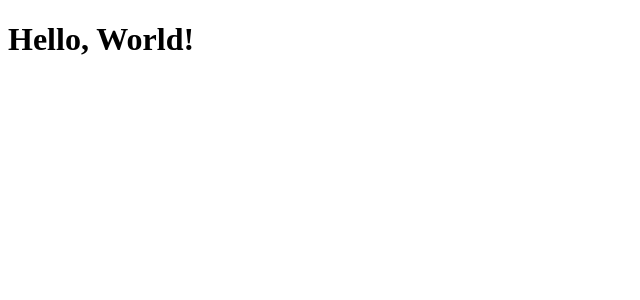
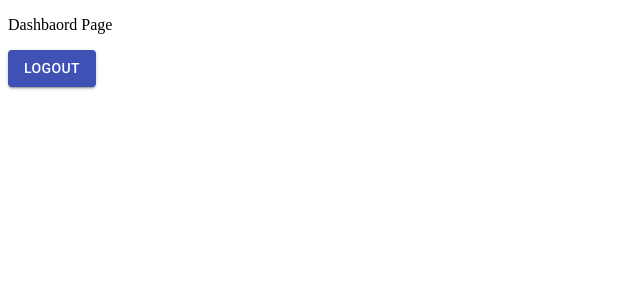
Before and after one commit to hennhen/remotenc-cloudmill-dashboard, a React app: page /dashboard in a window 1280 px wide. Shown: the top 300 px of the page, without its empty margins (0-640 px from the left). Built offline with nearby package versions, Linux system fonts and the light colour scheme.

Commit message:
feat: basic routing setup

```diff
--- a/client/App.js
+++ b/client/App.js
@@ -1,9 +1,17 @@
-import React, { Component } from 'react';
+import React from 'react';
+import { BrowserRouter, Route, Switch } from 'react-router-dom';
 
-class App extends Component {
-  render() {
-    return <h1> Hello, World! </h1>;
-  }
-}
+import { Auth, Dashboard } from './containers';
+
+const App = () => {
+  let routes = (
+    <Switch>
+      <Route path='/dashboard' component={Dashboard} />
+      <Route path='/' component={Auth} />
+    </Switch>
+  );
+
+  return <BrowserRouter>{routes}</BrowserRouter>;
+};
 
 export default App;
--- /dev/null
+++ b/client/containers/Auth/Auth.js
@@ -0,0 +1,26 @@
+import React from 'react';
+import { Button } from '@material-ui/core';
+import PropTypes from 'prop-types';
+
+const Auth = ({ history }) => {
+  return (
+    <>
+      <p>Auth Page</p>
+      <Button
+        color='primary'
+        variant='contained'
+        onClick={() => {
+          history.push('/dashboard');
+        }}
+      >
+        Login
+      </Button>
+    </>
+  );
+};
+
+Auth.propTypes = {
+  history: PropTypes.object
+};
+
+export default Auth;
--- /dev/null
+++ b/client/containers/Dashboard/Dashboard.js
@@ -0,0 +1,26 @@
+import React from 'react';
+import { Button } from '@material-ui/core';
+import PropTypes from 'prop-types';
+
+const Dashbaord = ({ history }) => {
+  return (
+    <>
+      <p>Dashbaord Page</p>
+      <Button
+        color='primary'
+        variant='contained'
+        onClick={() => {
+          history.push('/');
+        }}
+      >
+        Logout
+      </Button>
+    </>
+  );
+};
+
+Dashbaord.propTypes = {
+  history: PropTypes.object
+};
+
+export default Dashbaord;
--- /dev/null
+++ b/client/containers/index.js
@@ -0,0 +1,2 @@
+export { default as Auth } from './Auth/Auth';
+export { default as Dashboard } from './Dashboard/Dashboard';
--- a/client/index.html
+++ b/client/index.html
@@ -4,6 +4,10 @@
     <meta charset="UTF-8" />
     <meta name="viewport" content="width=device-width, initial-scale=1.0" />
     <title>React App</title>
+    <link
+      rel="stylesheet"
+      href="https://fonts.googleapis.com/css?family=Roboto:300,400,500,700&display=swap"
+    />
   </head>
   <body>
     <div id="root"></div>
--- a/package.json
+++ b/package.json
@@ -21,6 +21,7 @@
   },
   "homepage": "https://github.com/remotenc/dashboard#readme",
   "dependencies": {
+    "@material-ui/core": "^4.11.0",
     "bcryptjs": "^2.4.3",
     "config": "^3.3.1",
     "cors": "^2.8.5",
@@ -29,6 +30,7 @@
     "jsonwebtoken": "^8.5.1",
     "mongoose": "^5.9.23",
     "node-cache": "^5.1.2",
+    "prop-types": "^15.7.2",
     "react": "^16.13.1",
     "react-dom": "^16.13.1",
     "react-router-dom": "^5.2.0",
--- a/webpack.config.js
+++ b/webpack.config.js
@@ -10,7 +10,6 @@ module.exports = {
     filename: 'bundle.js',
     chunkFilename: '[id].js'
   },
-  mode: 'development',
   resolve: {
     extensions: ['.js', '.jsx']
   },
@@ -38,5 +37,9 @@ module.exports = {
       filename: 'index.html',
       inject: 'body'
     })
-  ]
+  ],
+  devServer: {
+    port: 3000,
+    historyApiFallback: true
+  }
 };
--- a/webpack.prod.config.js
+++ b/webpack.prod.config.js
@@ -2,7 +2,7 @@ const path = require('path');
 const HtmlWebpackPlugin = require('html-webpack-plugin');
 
 module.exports = {
-  devtool: 'none',
+  devtool: 'cheap-module-eval-source-map',
   entry: './client/index.js',
   output: {
     path: path.resolve(__dirname, 'dist'),
```
Also changed, not shown: 1 other file (tests, documents, lock files or other folders).
